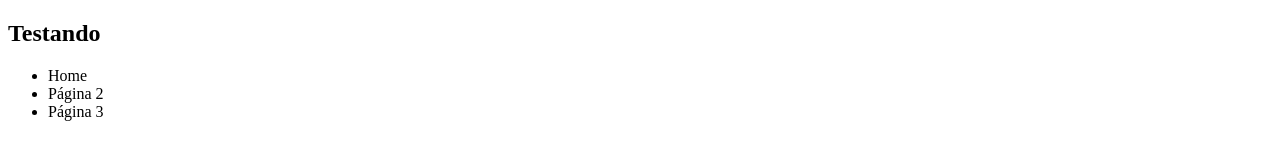
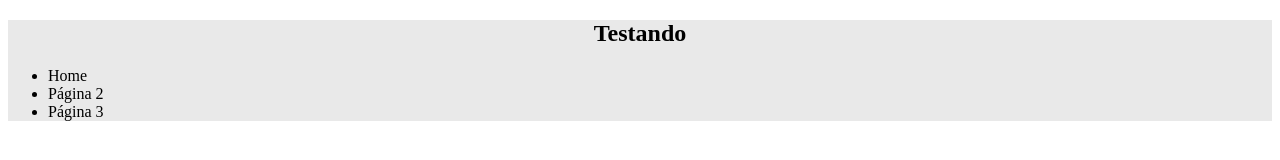
Before and after one commit to Luansouzas/projeto1, a plain HTML site: page index.html in a window 1280 px wide. Drawn offline with Linux system fonts and the light colour scheme.

Commit message:
coloca o banner

```diff
--- a/estilo.css
+++ b/estilo.css
@@ -1,2 +1,9 @@
 @charset "utf-8";
 /* CSS Document */
+.container{
+	background-color: #E9E9E9;
+	width: auto;
+}
+.titulo{
+	text-align: center;
+}
--- a/index.html
+++ b/index.html
@@ -7,9 +7,9 @@
 </head>
 
 <body>
-	<section>
-		<h1>Testando</h1>
-		<nav>
+	<section class="container">
+		<h1 class="titulo">Testando</h1>
+		<nav class="menu">
 			<ul>
 				<li>Home</li>
 				<li>Página 2</li>
```
